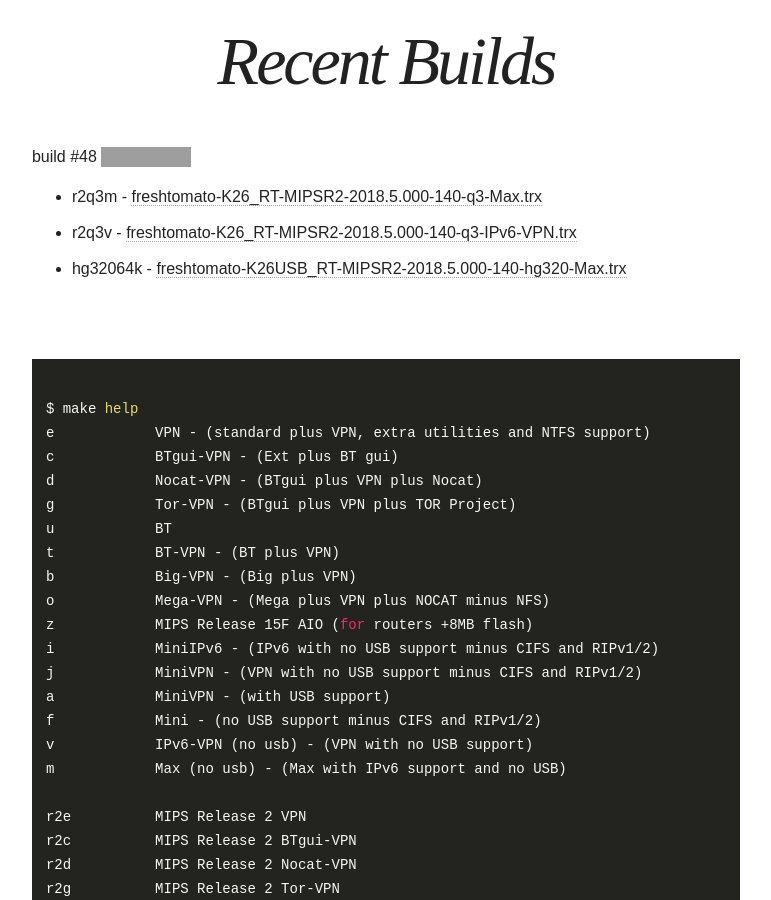
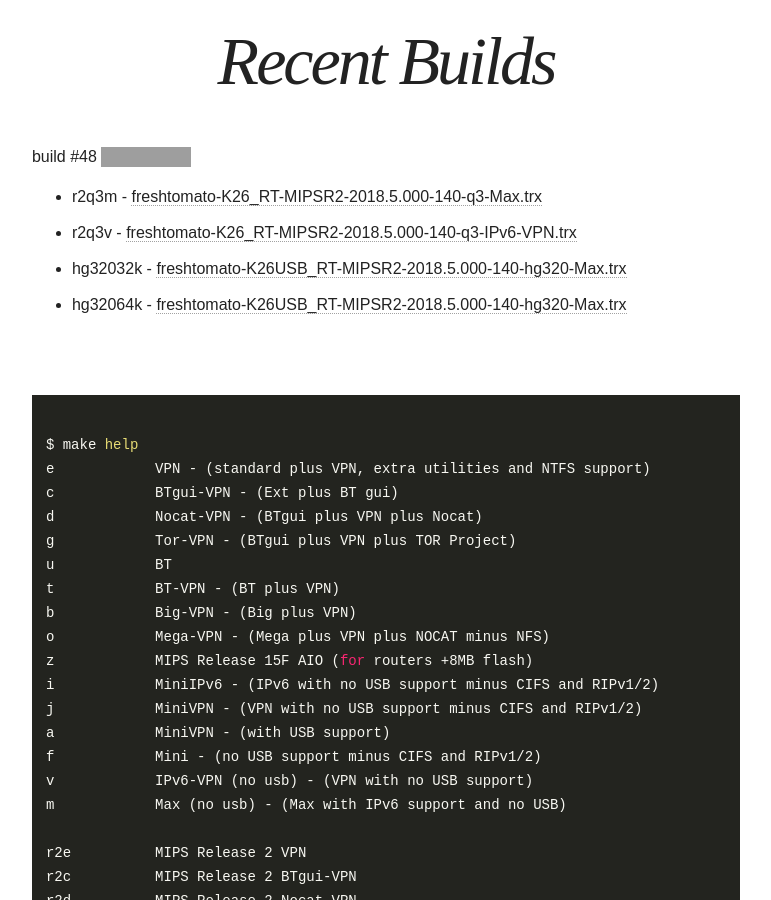
Before and after one commit to oglopss/freshtomato-mips-ci-jekyll, a Jekyll site: the page built from index.html, in a window 1280 px wide and 900 px high, scrolled down 451 px. Shown: the whole window, without its empty margins (254-1025 px from the left). Built offline with Jekyll 4.4.1, drawn with Linux system fonts in a browser that asks for light colours; nearby versions of some CDN libraries; grey boxes are pictures that could not be loaded.

Commit message:
Travis build 48 hg32032k pushed to gh-pages

```diff
--- a/_data/ss.yml
+++ b/_data/ss.yml
@@ -3,3 +3,4 @@ files:
   - 0002 r2q3v freshtomato-K26_RT-MIPSR2-2018.5.000-140-q3-IPv6-VPN.trx
   - 0001 r2q3m freshtomato-K26_RT-MIPSR2-2018.5.000-140-q3-Max.trx
   - 0004 hg32064k freshtomato-K26USB_RT-MIPSR2-2018.5.000-140-hg320-Max.trx
+  - 0003 hg32032k freshtomato-K26USB_RT-MIPSR2-2018.5.000-140-hg320-Max.trx
```
